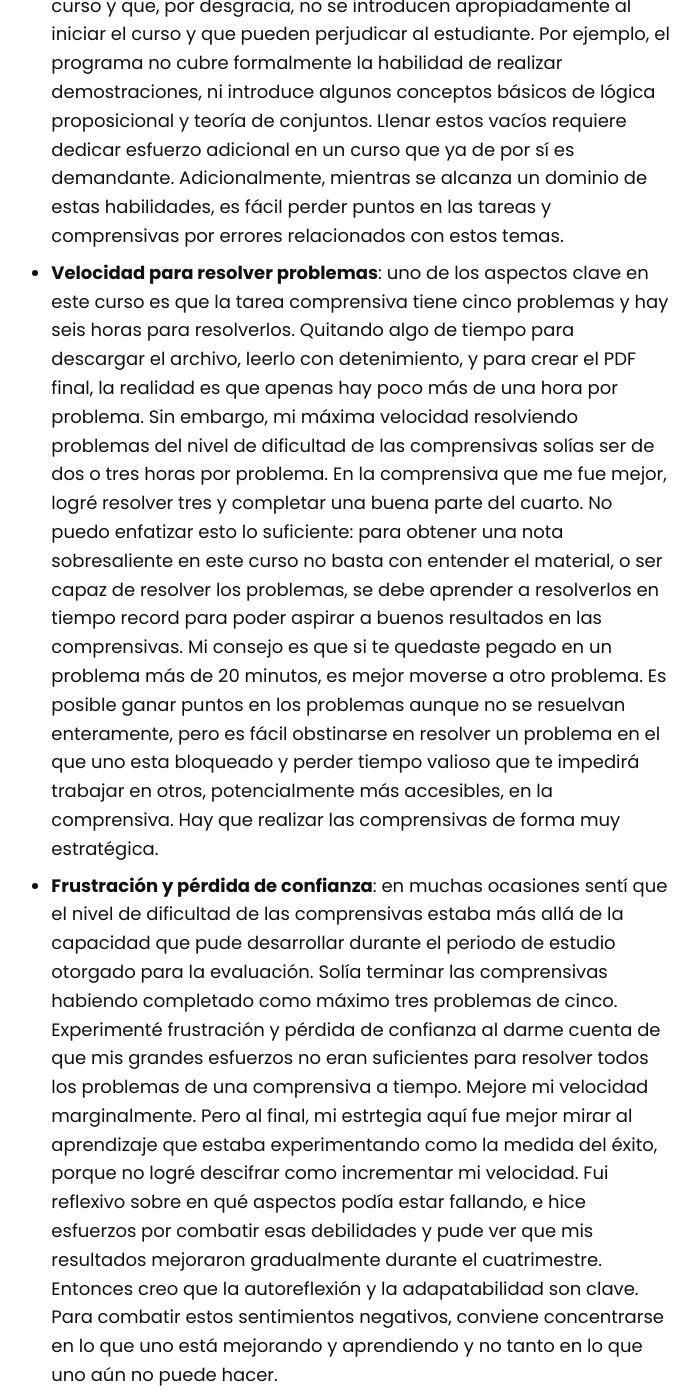
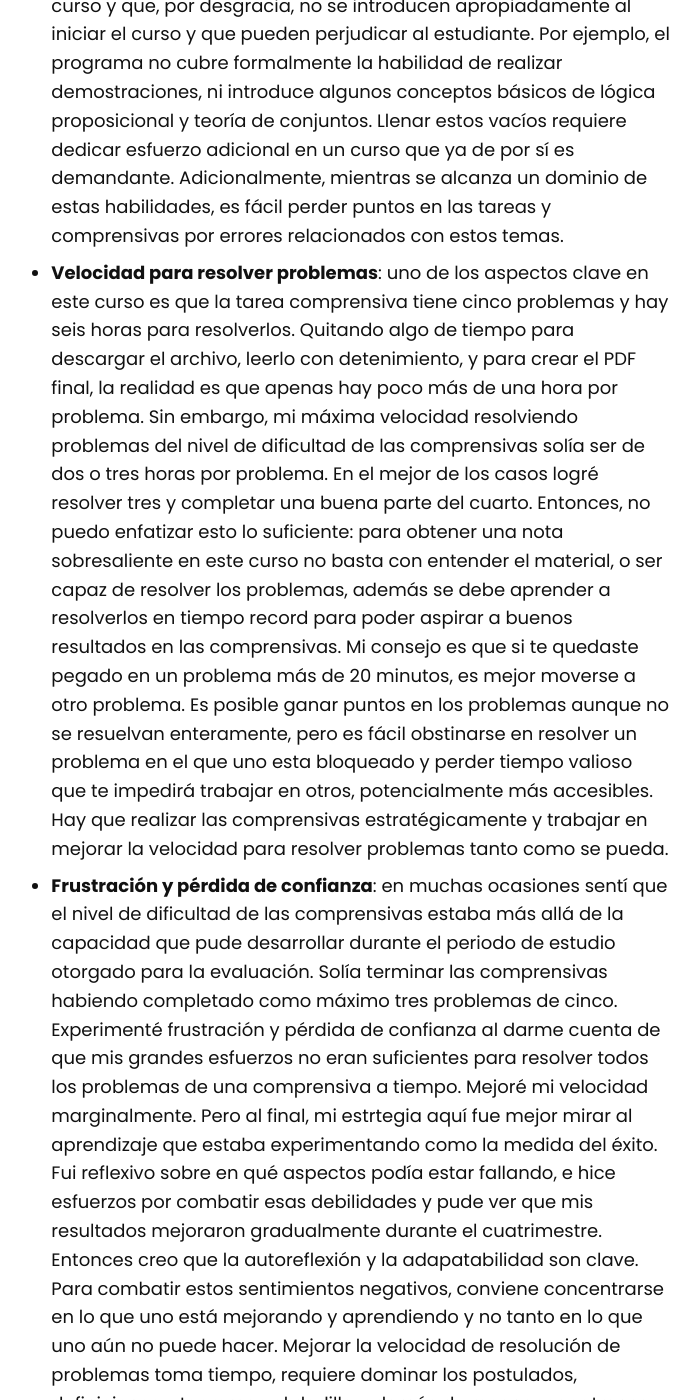
Before and after one commit to asoesem/asoesem.github.io, a Jekyll site: the page built from _posts/2024-01-04-geometria-euclidea-1.md, in a window 1280 px wide and 1400 px high, scrolled down 5894 px. Shown: the whole window, without its empty margins (454-1154 px from the left). Built offline with Jekyll 4.4.1, drawn with Linux system fonts in a browser that asks for light colours; some of the changed text lies outside the part shown.

Commit message:
Mejoras menores

```diff
--- a/_posts/2024-01-04-geometria-euclidea-1.md
+++ b/_posts/2024-01-04-geometria-euclidea-1.md
@@ -88,8 +88,8 @@ En mi experiencia, los siguientes fueron los aspectos más retadores del curso
 * **Nivel de dificultad**: los problemas, tanto en las tareas como en las comprensivas, no son fáciles de resolver. Según entiendo, muchos son adaptaciones de [problemas de olimpiadas matemáticas][75]. En mi caso personal, resolver un solo problema podría tomarme entre dos y tres horas. Por eso, aprobar las comprensivas con buenas notas no es sencillo, y para aprobar las tareas con buenas notas no se pueden dejar las cosas para último minuto.
 * **Nivel de ambigüedad**: particularmente los talleres tienen instrucciones un poco ambiguas. Los tutores proporcionan montones de información, pero ni un solo ejemplo del tipo de documento que esperan recibir. Es difícil sacar una nota perfecta a pesar de los esfuerzos realizados, porque el tutor siempre puede apuntar a algún aspecto que no se hizo a la altura de sus expectativas en el documento final.
 * **Vacíos curriculares**: existen algunas habilidades matemáticas y conocimientos que parecen fundamentales para tener éxito en el curso y que, por desgracia, no se introducen apropiadamente al iniciar el curso y que pueden perjudicar al estudiante. Por ejemplo, el programa no cubre formalmente la habilidad de realizar demostraciones, ni introduce algunos conceptos básicos de lógica proposicional y teoría de conjuntos. Llenar estos vacíos requiere dedicar esfuerzo adicional en un curso que ya de por sí es demandante. Adicionalmente, mientras se alcanza un dominio de estas habilidades, es fácil perder puntos en las tareas y comprensivas por errores relacionados con estos temas.
-* **Velocidad para resolver problemas**: uno de los aspectos clave en este curso es que la tarea comprensiva tiene cinco problemas y hay seis horas para resolverlos. Quitando algo de tiempo para descargar el archivo, leerlo con detenimiento, y para crear el PDF final, la realidad es que apenas hay poco más de una hora por problema. Sin embargo, mi máxima velocidad resolviendo problemas del nivel de dificultad de las comprensivas solías ser de dos o tres horas por problema. En la comprensiva que me fue mejor, logré resolver tres y completar una buena parte del cuarto. No puedo enfatizar esto lo suficiente: para obtener una nota sobresaliente en este curso no basta con entender el material, o ser capaz de resolver los problemas, se debe aprender a resolverlos en tiempo record para poder aspirar a buenos resultados en las comprensivas. Mi consejo es que si te quedaste pegado en un problema más de 20 minutos, es mejor moverse a otro problema. Es posible ganar puntos en los problemas aunque no se resuelvan enteramente, pero es fácil obstinarse en resolver un problema en el que uno esta bloqueado y perder tiempo valioso que te impedirá trabajar en otros, potencialmente más accesibles, en la comprensiva. Hay que realizar las comprensivas de forma muy estratégica.
-* **Frustración y pérdida de confianza**: en muchas ocasiones sentí que el nivel de dificultad de las comprensivas estaba más allá de la capacidad que pude desarrollar durante el periodo de estudio otorgado para la evaluación. Solía terminar las comprensivas habiendo completado como máximo tres problemas de cinco. Experimenté frustración y pérdida de confianza al darme cuenta de que mis grandes esfuerzos no eran suficientes para resolver todos los problemas de una comprensiva a tiempo. Mejore mi velocidad marginalmente. Pero al final, mi estrtegia aquí fue mejor mirar al aprendizaje que estaba experimentando como la medida del éxito, porque no logré descifrar como incrementar mi velocidad. Fui reflexivo sobre en qué aspectos podía estar fallando, e hice esfuerzos por combatir esas debilidades y pude ver que mis resultados mejoraron gradualmente durante el cuatrimestre. Entonces creo que la autoreflexión y la adapatabilidad son clave. Para combatir estos sentimientos negativos, conviene concentrarse en lo que uno está mejorando y aprendiendo y no tanto en lo que uno aún no puede hacer.
+* **Velocidad para resolver problemas**: uno de los aspectos clave en este curso es que la tarea comprensiva tiene cinco problemas y hay seis horas para resolverlos. Quitando algo de tiempo para descargar el archivo, leerlo con detenimiento, y para crear el PDF final, la realidad es que apenas hay poco más de una hora por problema. Sin embargo, mi máxima velocidad resolviendo problemas del nivel de dificultad de las comprensivas solía ser de dos o tres horas por problema. En el mejor de los casos logré resolver tres y completar una buena parte del cuarto. Entonces, no puedo enfatizar esto lo suficiente: para obtener una nota sobresaliente en este curso no basta con entender el material, o ser capaz de resolver los problemas, además se debe aprender a resolverlos en tiempo record para poder aspirar a buenos resultados en las comprensivas. Mi consejo es que si te quedaste pegado en un problema más de 20 minutos, es mejor moverse a otro problema. Es posible ganar puntos en los problemas aunque no se resuelvan enteramente, pero es fácil obstinarse en resolver un problema en el que uno esta bloqueado y perder tiempo valioso que te impedirá trabajar en otros, potencialmente más accesibles. Hay que realizar las comprensivas estratégicamente y trabajar en mejorar la velocidad para resolver problemas tanto como se pueda.
+* **Frustración y pérdida de confianza**: en muchas ocasiones sentí que el nivel de dificultad de las comprensivas estaba más allá de la capacidad que pude desarrollar durante el periodo de estudio otorgado para la evaluación. Solía terminar las comprensivas habiendo completado como máximo tres problemas de cinco. Experimenté frustración y pérdida de confianza al darme cuenta de que mis grandes esfuerzos no eran suficientes para resolver todos los problemas de una comprensiva a tiempo. Mejoré mi velocidad marginalmente. Pero al final, mi estrtegia aquí fue mejor mirar al aprendizaje que estaba experimentando como la medida del éxito. Fui reflexivo sobre en qué aspectos podía estar fallando, e hice esfuerzos por combatir esas debilidades y pude ver que mis resultados mejoraron gradualmente durante el cuatrimestre. Entonces creo que la autoreflexión y la adapatabilidad son clave. Para combatir estos sentimientos negativos, conviene concentrarse en lo que uno está mejorando y aprendiendo y no tanto en lo que uno aún no puede hacer. Mejorar la velocidad de resolución de problemas toma tiempo, requiere dominar los postulados, definiciones y teoremas al dedillo, además de reconocer patrones comunes en los problemas, y de aprender a razonar de formas creativas al enfrentarlos. Todo esto toma tiempo y práctica, y en mi caso no pude desarrollar suficiente habilidad para superar las comprensiva como hubiera querido.
 
 ## Consejos para el Éxito
 
```
